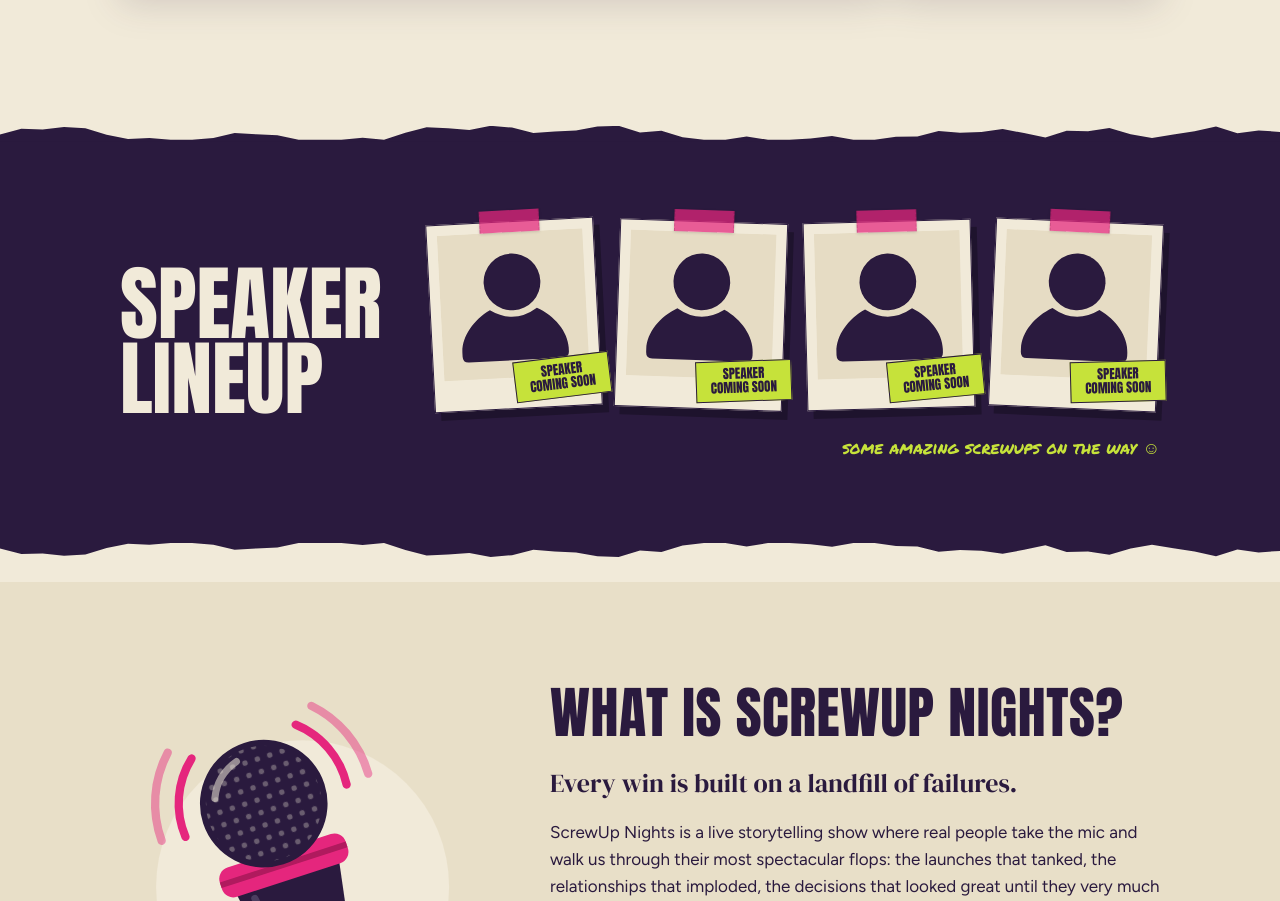
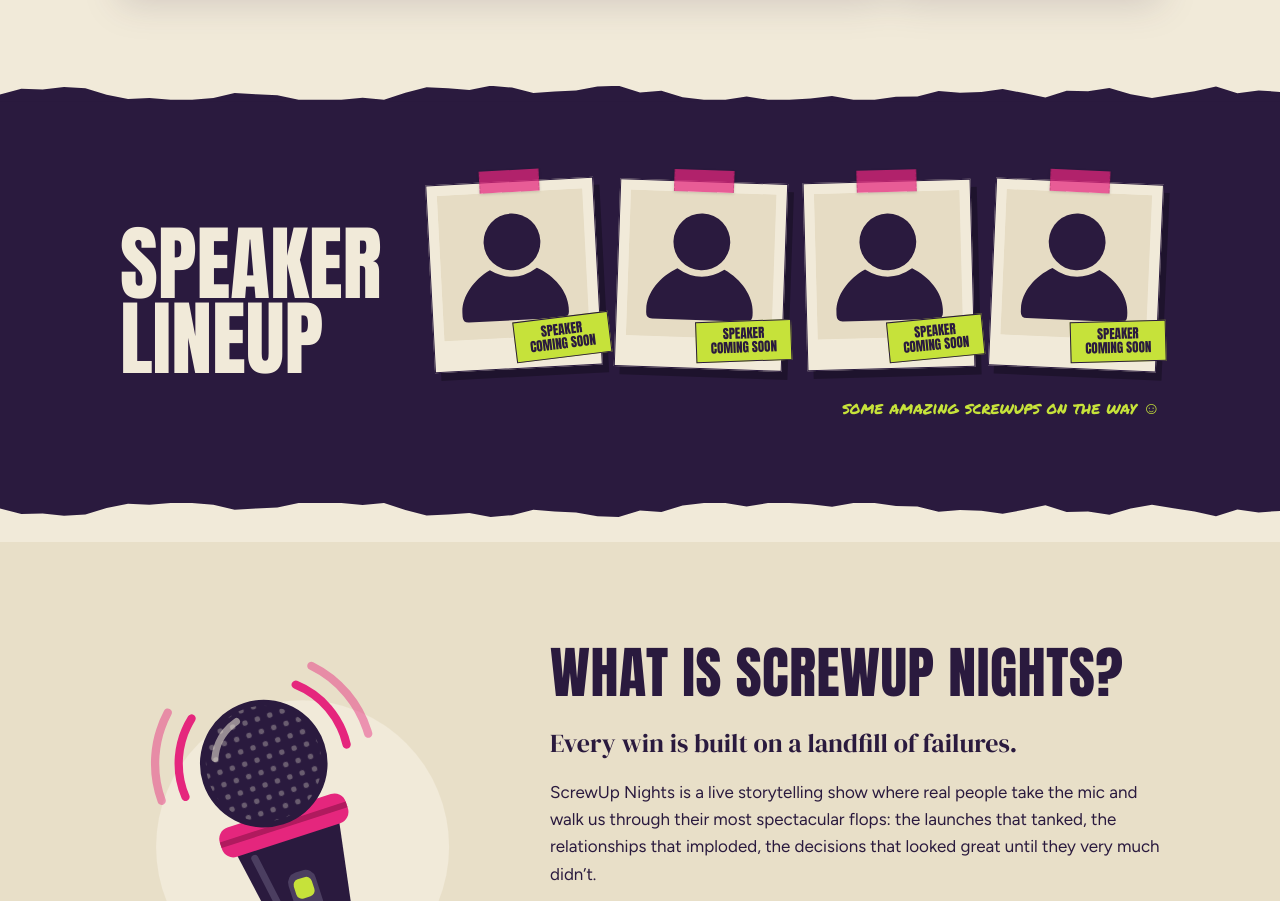
Before and after one commit to inspirecolumbia/screwupnights, a Next.js app: page / in a window 1280 px wide. Shown: the part 1050-1951 px from the top of the page. Built offline with nearby package versions, Linux system fonts and the light colour scheme.

Commit message:
Tighten the gap between the ticket and the speaker band

```diff
--- a/app/globals.css
+++ b/app/globals.css
@@ -850,7 +850,7 @@ html.logo-docked .topbar {
   background: var(--ink);
   color: var(--paper);
   padding-block: 80px;
-  margin-block: 40px;
+  margin-block: 0 40px;
 }
 /* torn edges: a strip of the band's own color, ripped, above and below */
 .torn-band::before,
```
